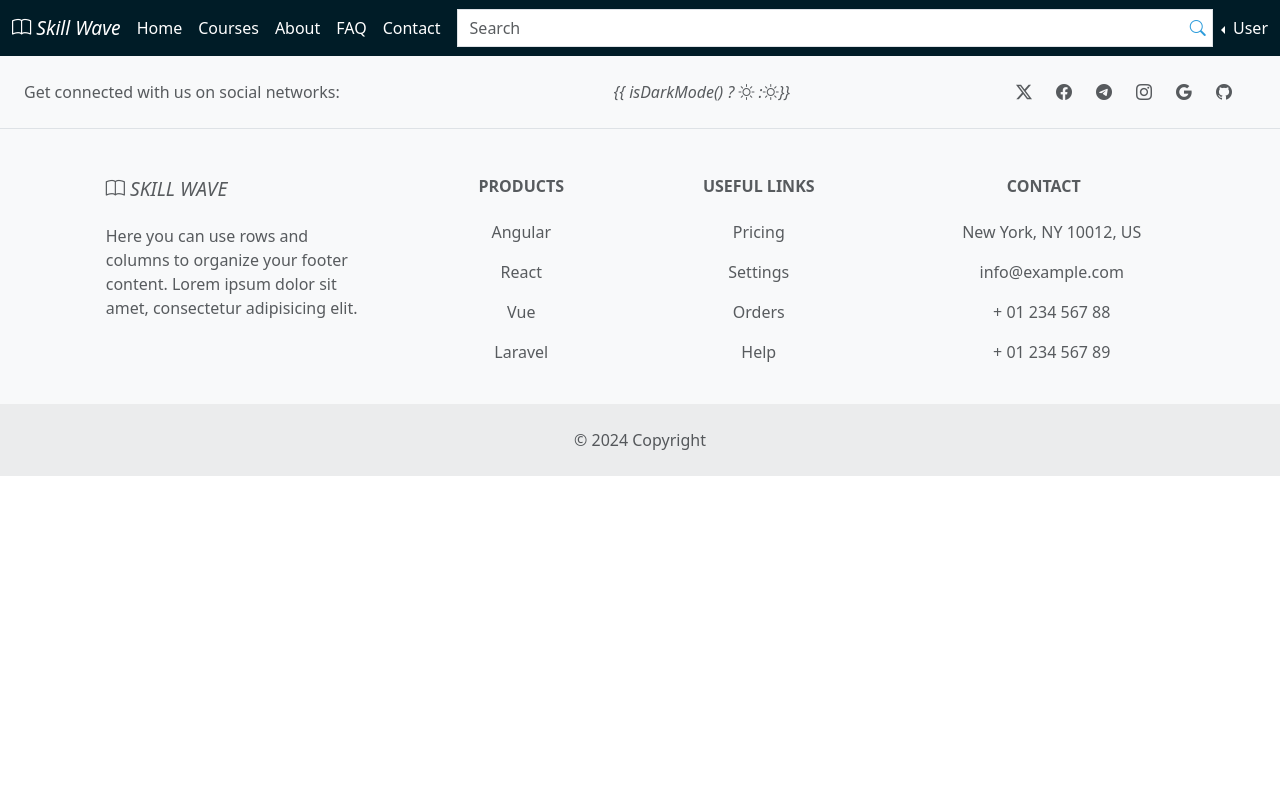
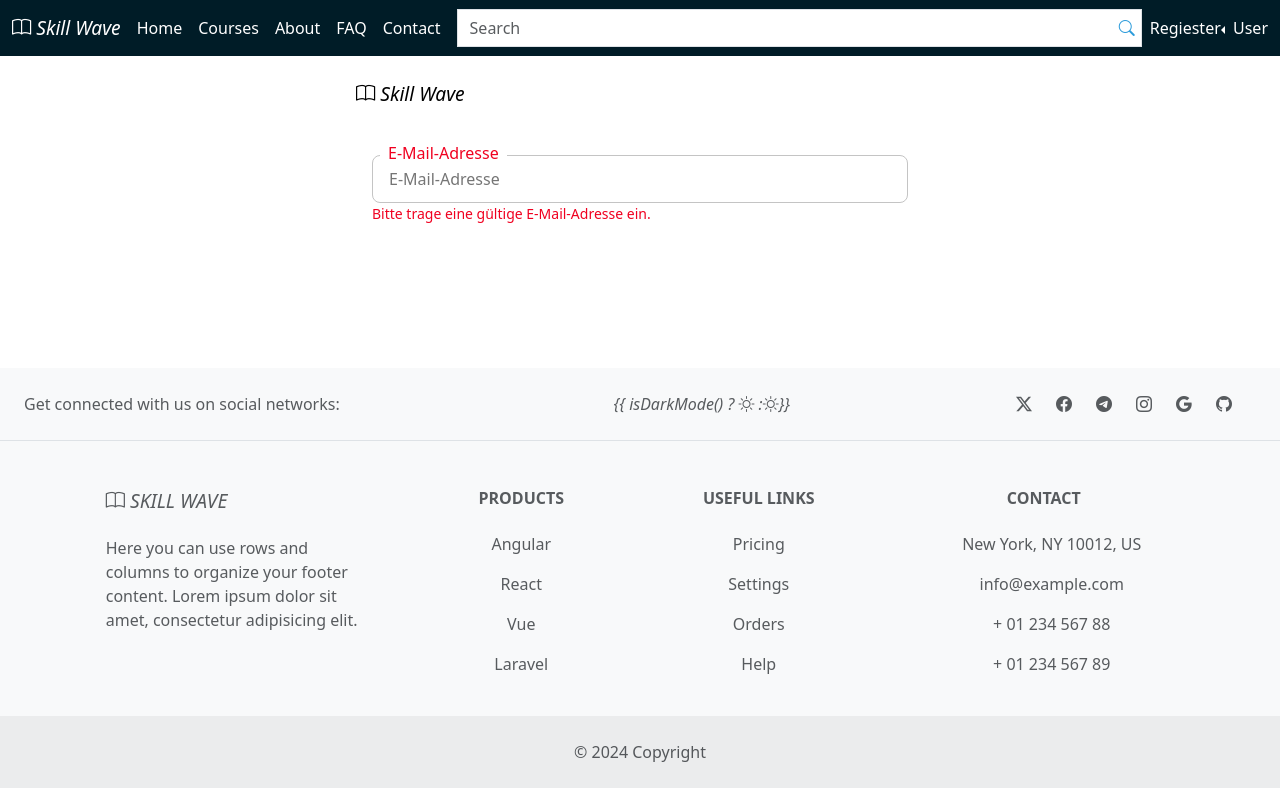
Before and after one commit to Ayman-ms/Learning-Platform, an Angular app in the folder learning-platform/: page /register in a window 1280 px wide. Before the commit this address led to /. Built offline with nearby package versions, Linux system fonts and the light colour scheme.

Commit message:
start with user login

```diff
--- a/learning-platform/src/app/app-routing.module.ts
+++ b/learning-platform/src/app/app-routing.module.ts
@@ -1,11 +1,15 @@
 import { NgModule } from '@angular/core';
 import { RouterModule, Routes } from '@angular/router';
 import { HomeComponent } from './component/home/home.component';
+import { SignupComponent } from './user/signup/signup.component';
 
 const routes: Routes = [
     {
       path: '',
       component: HomeComponent
+    },{
+      path: 'register',
+      component: SignupComponent
     }
 ];
 
--- a/learning-platform/src/app/app.component.css
+++ b/learning-platform/src/app/app.component.css
@@ -2,3 +2,7 @@
     vertical-align: middle;
     width: 10%;
 }
+
+.container{
+    height: 100vh;
+}
--- a/learning-platform/src/app/component/home/home.component.html
+++ b/learning-platform/src/app/component/home/home.component.html
@@ -3,4 +3,3 @@
 <app-most-requested></app-most-requested>
 <app-features></app-features>
 <app-last-section></app-last-section>
-<p>home works!</p>
--- a/learning-platform/src/app/nav/navbar/navbar.component.css
+++ b/learning-platform/src/app/nav/navbar/navbar.component.css
@@ -7,15 +7,6 @@
   .navbar{
       width: 100%;
   }
-}
-.logo {
-  font-weight: 500;
-  font-size: larger;
-  cursor: pointer;
-}
-
-.logo:hover {
-  color: var(--blue-color)
 }
 
 form {
--- a/learning-platform/src/app/nav/navbar/navbar.component.html
+++ b/learning-platform/src/app/nav/navbar/navbar.component.html
@@ -31,6 +31,8 @@
       </form>
       <!-- <li>Login</li> -->
       <div class="btn-group dropstart">
+
+        <a class="dropdown-item"routerLink="register">Regiester</a>
         <button  class="nav-link  dropdown-toggle" data-bs-toggle="dropdown" aria-expanded="false">
           User
         </button>
--- a/learning-platform/src/app/user/signup/signup.component.css
+++ b/learning-platform/src/app/user/signup/signup.component.css
@@ -0,0 +1,203 @@
+.pl_focussed-dialog__container {
+  visibility: visible !important;
+}
+.pl_focussed-dialog__container  {
+  background: transparent;
+  margin: 0 auto;
+  max-width: 600px;
+  min-height: auto;
+  padding: 32px 0 0;
+  position: static;
+  width: 100%;
+  background: #fff;
+  padding: 24px 16px;
+  position: relative;
+}
+@media (min-width: 28em) {
+  .pl_focussed-dialog__content {
+      margin: 0 auto;
+      padding: 24px 16px 8px;
+      position: relative;
+  }
+}
+
+.pl_focussed-dialog__content {
+  background-color: #fff;
+  margin: 0;
+}
+
+
+.pl_focussed-dialog__body:last-child {
+  margin-bottom: 16px;
+}
+
+.pl_focussed-dialog__body {
+  margin: 16px 0 0;
+}
+.pl_grid-container{
+  display: flex;
+  flex-wrap: wrap;
+}
+.pl_grid-col-lg-12{
+  flex: 0 0 100%;
+        background-color: red;
+        max-width: 100%;
+}
+
+form {
+  display: block;
+  margin-top: 0em;
+  unicode-bidi: isolate;
+}
+
+.pl_input, .pl_input.pl_input--invalid, .pl_input.pl_input--success {
+  display: flex;
+  flex-wrap: wrap;
+}
+.p_input, .p_input_wrapper, .pl_input, .pl_input_wrapper {
+  margin-bottom: 24px;
+  margin-top: 6px;
+  position: relative;
+}
+.p_input__field, .p_input_wrapper__field, .pl_input__field, .pl_input_wrapper__field {
+  background-color: initial;
+  border: 1px solid #c4c4c4;
+  border-radius: 8px;
+  color: #222;
+  height: 48px;
+  padding: 0 16px;
+  position: relative;
+  width: 100%;
+}
+
+.pl_input--invalid .pl_label, .pl_input--invalid .pl_input__note{
+  color: #f00020;
+}
+.pl_focussed-dialog__content {
+  background-color: #fff;
+  margin: 0;
+}
+.pl_input__note{
+  display: unset;
+}
+.p_label, .pl_label {
+  background-color: #fff;
+  border-radius: 8px;
+  color: #777;
+  cursor: text;
+  display: inline-block;
+  font-size: 1rem;
+  left: 0;
+  line-height: 1.5;
+  margin: 0;
+  max-width: calc(100% - 16px);
+  overflow: hidden;
+  padding: 0 8px;
+  position: absolute;
+  text-overflow: ellipsis;
+  top: 0;
+  transform: translate(8px, -14px) scale(1);
+  transform-origin: 0 0;
+  transition: transform .2s cubic-bezier(.4,0,.2,1);
+  -webkit-user-select: none;
+  -moz-user-select: none;
+  user-select: none;
+  white-space: nowrap;
+  width: auto;
+}
+
+
+
+
+/* .container .header{
+  margin-bottom: 20px;
+  margin-left: auto;
+  margin-right: auto;
+}
+.container i{
+  font-size: 1.25rem;
+  font-weight: 900;
+  line-height: 1.6;
+}
+form {
+  display: block;
+  margin-top: 0em;
+  unicode-bidi: isolate;
+}
+
+.pl_input, .pl_input.pl_input--invalid, .pl_input.pl_input--success {
+  display: flex;
+  flex-wrap: wrap;
+}
+.p_input, .p_input_wrapper, .pl_input, .pl_input_wrapper {
+  margin-bottom: 24px;
+  margin-top: 6px;
+  position: relative;
+}
+input[type=text], textarea {
+  -webkit-appearance: none;
+}
+.p_input__field, .p_input_wrapper__field, .pl_input__field, .pl_input_wrapper__field {
+  background-color: initial;
+  border: 1px solid #c4c4c4;
+  border-radius: 8px;
+  color: #222;
+  height: 48px;
+  padding: 0 16px;
+  position: relative;
+  width: 100%;
+}
+.p_input__field, .p_input_wrapper__field, .pl_input__field, .pl_input_wrapper__field {
+  color: #777;
+  display: block;
+  font-size: 1rem;
+  line-height: 1.5;
+  padding: 12px 16px;
+}
+body, button, input, select, textarea {
+  font-family: Arial, Helvetica, sans-serif;
+}
+input, textarea {
+  border-radius: 0;
+}
+.p_label, .pl_label {
+  background-color: #fff;
+  border-radius: 8px;
+  color: #777;
+  cursor: text;
+  display: inline-block;
+  font-size: 1rem;
+  left: 0;
+  line-height: 1.5;
+  margin: 0;
+  max-width: calc(100% - 16px);
+  overflow: hidden;
+  padding: 0 8px;
+  position: absolute;
+  text-overflow: ellipsis;
+  top: 0;
+  transform: translate(8px, 12px) scale(1);
+  transform-origin: 0 0;
+  transition: transform .2s cubic-bezier(.4,0,.2,1);
+  -webkit-user-select: none;
+  -moz-user-select: none;
+  user-select: none;
+  white-space: nowrap;
+  width: auto;
+}
+.p_input__note, .p_input_wrapper__note, .pl_input__note, .pl_input_wrapper__note {
+  clear: both;
+  color: #777;
+  display: block;
+  font-size: .75rem;
+  line-height: 1.3333333333;
+  margin: 4px 0 0;
+}
+.small{
+      border: 0;
+    margin: 0;
+     padding: 0;
+}
+.p_input--invalid .p_input__note{
+  color: #f00020;
+} */
--- a/learning-platform/src/app/user/signup/signup.component.html
+++ b/learning-platform/src/app/user/signup/signup.component.html
@@ -1 +1,61 @@
-<p>signup works!</p>
+<!-- <div class="container">
+    <div class="header">
+        <i class="bi bi-book me-2 logo "> Skill Wave</i>
+
+    </div>
+    <form>
+        <div class="mb-3">
+            <div class="pl_input">
+                <input class="pl_input__field" placeholder="Vorname" type="text" value="" data-qa="fti-registration-firstName-input" id="firstName" name="firstName">
+                <label for="firstName" class="pl_label">Vorname</label>
+                <small class="pl_input__note" style="display:none" data-qa="fti-registration-firstName-error-empty">Bitte trage deinen Vornamen ein.</small>
+                <small class="pl_input__note" style="display:none" data-qa="fti-registration-firstName-error-invalid">Bitte überprüfe, ob dein eingegebener Vorname min. 2 und max. 30 Zeichen enthält sowie keine untypischen Symbole (%&amp;$...) beinhaltet.</small>
+                <small class="pl_input__note" style="display:none" data-qa="fti-registration-firstName-error-company">Die Registrierung eines Firmenkontos ist nicht möglich. Bitte passe deine Eingabe an.</small>
+            </div>
+          <input type="email" class="form-control" id="exampleInputEmail1" aria-describedby="emailHelp">
+          <div id="emailHelp" class="form-text">We'll never share your email with anyone else.</div>
+        </div>
+        <div class="mb-3">
+          <input type="password" class="form-control" id="exampleInputPassword1">
+        </div>
+        <div class="mb-3 form-check">
+          <input type="checkbox" class="form-check-input" id="exampleCheck1">
+          <label class="form-check-label" for="exampleCheck1">Check me out</label>
+        </div>
+        <button type="submit" class="btn btn-primary">Submit</button>
+      </form>
+</div> -->
+<div class="pl_focussed-dialog__container">
+    <i class="bi bi-book me-2 logo "> Skill Wave</i>
+    <section class="pl_focussed-dialog__content">
+        <div class="pl_focussed-dialog__body">
+            <div class="pl_grid-content registration_content">
+                <div class="pl_grid-container">
+                    <div class="pl_grid-col-lg-12">
+                        <div></div>
+                        <div></div>
+                    </div>
+                    <div class="pl_grid-col-lg-8 pl_grid-offset-lg-2">
+                        <form action="/customer-registration/customerAccount" class="nonvalidate" autocomplete="off" data-validateimmediately="false" data-hassalutation="false" data-qa="fti-registration-create-account-form" novalidate>
+                            <input type="hidden" name="_csrf" value="tTNCfBrhc1Cj_asJPGApRVzWnht-yt8TCPNf1x8OLQfUnmMLjAQnSyjYQDOOn5o8XU0dJGzgsyJM8ro-aZZt5yo4GWaxrFRt">
+                            <div class="pl_input pl_input--invalid">
+                                <input class="pl_input__field" placeholder="E-Mail-Adresse" type="email" value="" data-qa="fti-registration-email-input" id="email" name="email">
+                                <label for="email" class="pl_label">E-Mail-Adresse</label>
+                                <small class="pl_input__note" style="display: unset;" data-qa="fti-registration-email-error-empty">Bitte trage eine gültige E-Mail-Adresse ein.</small>
+                                <small class="pl_input__note" style="display:none" data-qa="fti-registration-email-error-invalid">Bitte überprüfe, ob deine eingegebene E-Mail-Adresse ein Zeichen und einen Punkt enthält.</small>
+                                <small class="pl_input__note" style="display:none" data-qa="fti-registration-email-error-company">registration.create.customer.account.email.error.company</small>
+                            </div>
+
+
+
+
+                            <div class="pl_input pl_input--invalid"></div>
+                            <div class="pl_input pl_input--invalid"></div>
+                            <div class="pl_input pl_input--invalid"></div>
+                        </form>
+                    </div>
+                </div>
+            </div>
+        </div>
+    </section>
+</div>
--- a/learning-platform/src/styles.css
+++ b/learning-platform/src/styles.css
@@ -6,6 +6,15 @@
     --white-color:#fff;
     --logo-bg-color:#001c27;
     --drawer-bg-color:#141A2F;
+}
+.logo {
+  font-weight: 500;
+  font-size: larger;
+  cursor: pointer;
+}
+
+.logo:hover {
+  color: var(--blue-color)
 }
 .sectionTitle{
     color: var(--blue-color);
@@ -20,14 +29,21 @@
     font-weight: 400;
     line-height: 29px;
 }
+html, body {
+  min-height: 100vh;
+  height: auto;
+  margin: 0;
+}
 
 body {
     background-color: white;
     color: black;
+    /* min-height: 100vh; */
   }
 
   /* الوضع الداكن (Dark Mode) */
   body.dark-mode {
     background-color: black;
+    /* min-height: 100vh; */
     color: white;
   }
```
Also changed, not shown: learning-platform/src/app/component/last-section/last-section.component.css (+26 -56 lines), learning-platform/src/app/component/last-section/last-section.component.html (+11 -10 lines), learning-platform/src/assets/photo/background/section.svg (added).
